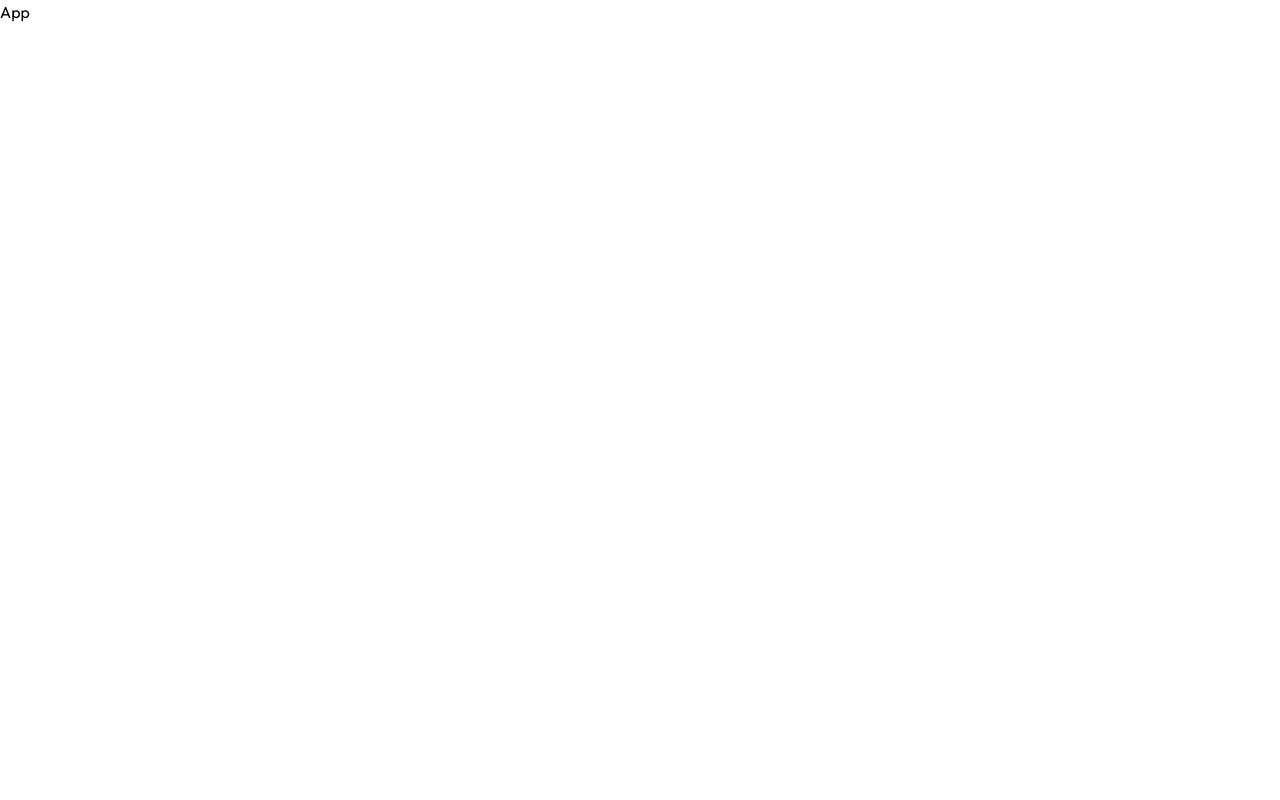
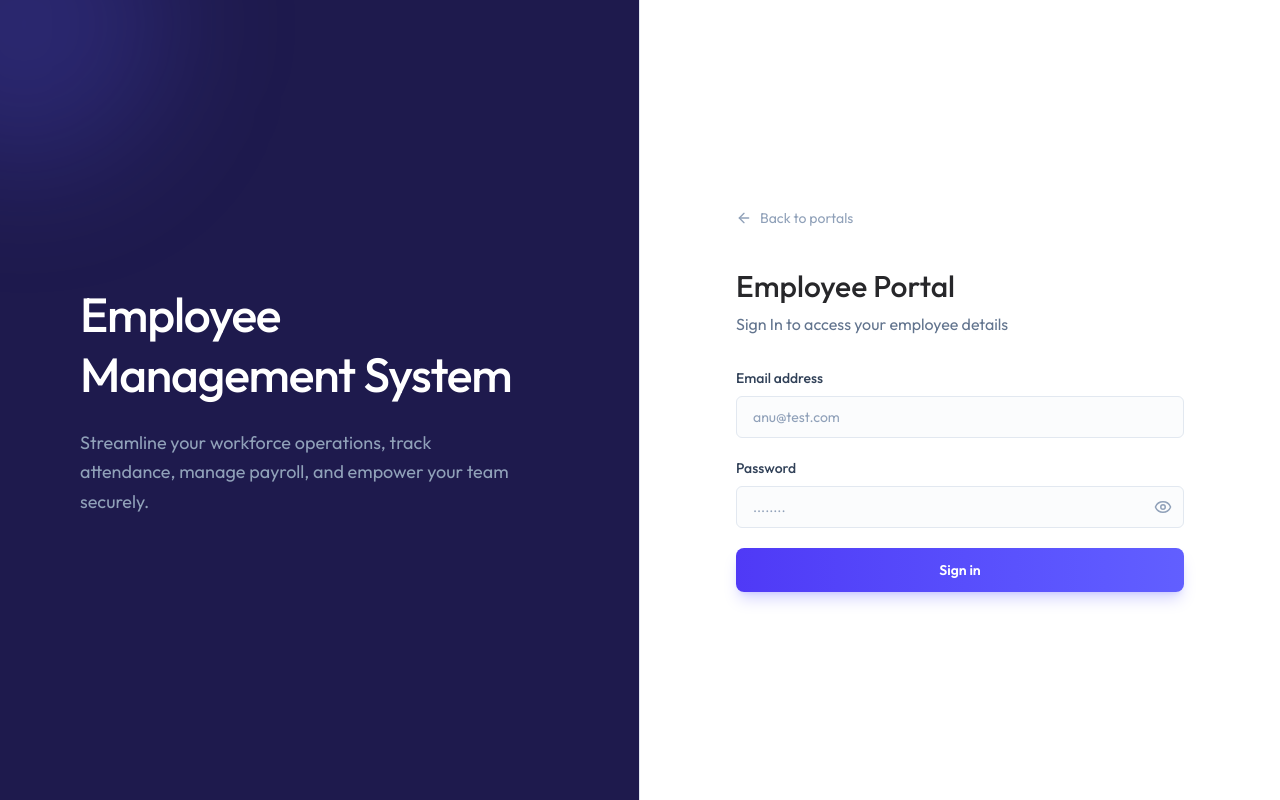
Before and after one commit to Vikneswari-123/EMS-MERN, a React (Vite) app in the folder client/: page /login/employee in a window 1280 px wide. Built offline with nearby package versions, Linux system fonts and the light colour scheme.

Commit message:
login form completed

```diff
--- a/client/src/App.jsx
+++ b/client/src/App.jsx
@@ -1,10 +1,37 @@
-import React from 'react'
+import { Toaster } from "react-hot-toast"
+import { Route, Routes } from "react-router-dom"
+import Dashboard from "./pages/Dashboard"
+import Employees from "./pages/Employees"
+import Attendance from "./pages/Attendance"
+import Leave from "./pages/Leave"
+import Payslips from "./pages/Payslips"
+import Settings from "./pages/Settings"
+import Layout from "./pages/Layout"
+import LoginLanding from "./pages/LoginLanding"
+import { Navigate } from "react-router-dom"
+import PrintPayslip from "./pages/Payslips"
+import LoginForm from "./components/LoginForm"
 
 const App = () => {
   return (
-    <div>
-      App
-    </div>
+    <>
+      <Toaster/>
+      <Routes>
+          <Route path="/login" element={<LoginLanding />} />
+          <Route path="/login/admin" element={<LoginForm role="admin" title="Admin Portal" subtitle="Sign In to manage the organization"/>} />
+          <Route path="/login/employee" element={<LoginForm role="employee" title="Employee Portal" subtitle="Sign In to access your employee details"/>} />
+            <Route element={<Layout />} >
+               <Route path="/dashboard" element={<Dashboard />} />
+                <Route path="/employees" element={<Employees />} />
+                <Route path="/attendance" element={<Attendance />} />
+                <Route path="/leave" element={<Leave />} />
+                <Route path="/payslips" element={<Payslips />} />
+                <Route path="/settings" element={<Settings />} />
+            </Route>
+          <Route path="/print/payslips/:id" element={<PrintPayslip />} />
+          <Route path="*" element={<Navigate to="/dashboard" replace />} />
+      </Routes>
+    </>
   )
 }
 
--- /dev/null
+++ b/client/src/components/LoginForm.jsx
@@ -0,0 +1,78 @@
+import React from 'react'
+import LoginLeftSide from './LoginLeftSide'
+import { Link } from 'react-router-dom';
+import { ArrowLeftIcon, EyeIcon, EyeOffIcon, Loader2Icon } from 'lucide-react';
+import { useState } from 'react';
+
+
+const LoginForm = ({role, title, subtitle}) => {
+
+    const [email, setEmail] = useState("");
+    const [password, setPassword] = useState("");
+    const [showPassword, setShowPassword] = useState(false);
+    const [error, setError] = useState("");
+    const [loading, setLoading] = useState(false)
+
+    const handleSubmit = async (e) => {
+        e.preventDefault();
+    }
+
+  return (
+    <div className='min-h-screen flex flex-col md:flex-row'>
+        <LoginLeftSide/>
+        <div className='flex-1 flex items-center justify-center p-6 sm:p-12 bg-white'>
+            <div className="w-full max-w-md animate-fade-in">
+            <Link to="/login" className='inline-flex items-center
+            gap-2 text-sm text-slate-400 hover:text-slate-700 mb-10 transition-colors'>
+                <ArrowLeftIcon size={16}/>Back to portals
+            </Link>
+
+            <div className='mb-8'>
+                <h1 className='text-2xl sm:text-3xl font-medium text-zinc-800'>{title}</h1>
+                <p className='text-slate-500 text-sm sm:text-base mt-2'>{subtitle}</p>
+            </div>
+
+            {error && (
+                <div className='mb-6 p-4 bg-rose-50 border border-rose-200
+                text-rose-700 text-sm rounded-xl flex items-start gap-3'>
+                    <div className='w-1.5 h-1.5 rounded-full bg-rose-500 mt-1.5
+                    shrink-0'/>
+                </div>
+            )}
+
+            <form className='space-y-5' onSubmit={handleSubmit}>
+                <div>
+                    <label className='block text-sm font-medium text-slate-700 mb-2'>Email address</label>
+                    <input type="email" value={email}
+                    onChange={(e)=>setEmail(e.target.value)} required placeholder='anu@test.com'/>
+                </div>
+
+                <div>
+                    <label className='block text-sm font-medium text-slate-700 mb-2'>Password</label>
+                    <div className='relative'>
+                        <input type={showPassword? 'text': 'password'} value={password}
+                    onChange={(e)=>setPassword(e.target.value)} required className='pr-11'
+                    placeholder='........'/>
+                    <button type='button' className='absolute right-3 top-1/2 -translate-y-1/2 text-slate-400 hover:text-slate-600
+                    transition-colors cursor-pointer' onClick={()=>setShowPassword(!showPassword)}>
+                        {showPassword? <EyeOffIcon size={18}/>:
+                        <EyeIcon size={18}/>}
+                    </button>
+                    </div>
+
+                </div>
+
+                <button type='submit' disabled={loading} className='w-full py-3 bg-linear-to-r from-indigo-600 to-indigo-500
+                text-sm font-semibold text-white hover:from-indigo-700 hover:to-indigo-600 rounded-lg transition-all duration-200 disabled:opacity-50 shadow-lg shadow-indigo-500/25 active:scale-[0.98] flex items-center justify-center cursor-pointer'>
+                    {loading && <Loader2Icon className='animate-spin h-4 w-4 mr-2'/>}
+                    Sign in
+                </button>
+            </form>
+        </div>
+        </div>
+
+    </div>
+  )
+}
+
+export default LoginForm;
--- /dev/null
+++ b/client/src/components/LoginLeftSide.jsx
@@ -0,0 +1,21 @@
+
+
+const LoginLeftSide = () => {
+  return (
+    <div className="hidden md:flex w-1/2 bg-indigo-950 relative overflow-hidden border-r border-slate-200">
+
+        <div className="absolute -top-30 -left-30 w-72 h-72
+        bg-indigo-500/20 rounded-full blur-3xl"></div>
+
+         <div className="relative z-10 flex flex-col items-start justify-center p-12 lg:p-20 w-full h-full">
+            <h1 className="text-4xl lg:text-5xl font-medium
+            text-white mb-6 leading-tight tracking-tight">Employee<br/> Management System</h1>
+            <p className="text-slate-400 text-lg max-w-md leading-relaxed">Streamline your workforce operations,
+                track attendance, manage payroll, and empower your team securely.
+            </p>
+         </div>
+    </div>
+  )
+}
+
+export default LoginLeftSide
--- /dev/null
+++ b/client/src/pages/Attendance.jsx
@@ -0,0 +1,9 @@
+
+
+const Attendance = () => {
+  return (
+    <div>Attendance</div>
+  )
+}
+
+export default Attendance
--- a/client/src/pages/Dashboard.jsx
+++ b/client/src/pages/Dashboard.jsx
@@ -0,0 +1,9 @@
+
+
+const Dashboard = () => {
+  return (
+    <div>Dashboard</div>
+  )
+}
+
+export default Dashboard
--- /dev/null
+++ b/client/src/pages/Employees.jsx
@@ -0,0 +1,9 @@
+
+
+const Employees = () => {
+  return (
+    <div>Employees</div>
+  )
+}
+
+export default Employees
--- /dev/null
+++ b/client/src/pages/Layout.jsx
@@ -0,0 +1,16 @@
+import { Outlet } from "react-router-dom"
+
+const Layout = () => {
+  return (
+    <div className="flex h-screen bg-linear-to-br from-slate-50 via-white to-indigo-50/30">
+        <p>Sidebar</p>
+        <main className="flex-1 overflow-y-auto">
+            <div className="p-4 pt-16 sm:p-6 sm:pt-6 lg:p-8 max-w-400 mx-auto">
+                <Outlet/>
+            </div>
+        </main>
+    </div>
+  )
+}
+
+export default Layout
--- /dev/null
+++ b/client/src/pages/Leave.jsx
@@ -0,0 +1,9 @@
+
+
+const Leave = () => {
+  return (
+    <div>Leave</div>
+  )
+}
+
+export default Leave
--- /dev/null
+++ b/client/src/pages/LoginLanding.jsx
@@ -0,0 +1,69 @@
+import { ArrowRightIcon, ShieldIcon, UserIcon } from "lucide-react"
+import LoginLeftSide from "../components/LoginLeftSide"
+import { Link } from "react-router-dom"
+
+
+const LoginLanding = () => {
+
+    const portalOptions=[
+        {
+            to:"/login/admin",
+            title:"Admin Portal",
+            subtitle:"Manage employees, departments, payroll, and system configurations.",
+            icon:ShieldIcon
+        },
+
+        {
+            to:"/login/employee",
+            title:"Employee Portal",
+            subtitle:"View your profile, track attendance, request time off, and access payslips.",
+            icon:UserIcon
+        }
+]
+
+  return (
+    <div className="min-h-screen flex flex-col md:flex-row">
+        <LoginLeftSide/>
+        <div className="w-full md:w-1/2 flex flex-col items-center justify-center p-6
+        sm:p-12 lg:p-16 relative overflow-y-auto min-h-screen">
+
+            <div className="w-full max-w-md animate-fade-in relative z-10">
+                {/* Header */}
+                <div className="mb-10 text-center md:text-left">
+                    <h2 className="text-3xl font-medium text-slate-900
+                    tracking-tight mb-3">Welcome Back</h2>
+                    <p className="text-slate-500">Select your portal to securely access the system.</p>
+                </div>
+
+                {/* Portals List */}
+                <div className="space-y-4">
+                    {portalOptions.map((portal)=>(
+                        <Link key={portal.to} to={portal.to}
+                        className="group block bg-slate-50 border border-slate-200
+                        rounded-lg p-5 sm:p-6 transition-all duration-300
+                        hover:border-indigo-400 hover:bg-indigo-50">
+                            <div className="relative z-10 flex items-center justify-between gap-4 sm:gap-5">
+                                <h3 className="text-lg text-slate-800 group-hover:text-indigo-600 mb-1
+                                transition-colors">{portal.title}</h3>
+                                <ArrowRightIcon className="w-4 h-4 text-slate-400
+                                group-hover:text-indigo-600 group-hover:translate-x-1 transition-all
+                                duration-300"/>
+                            </div>
+                        </Link>
+                        ))}
+
+                </div>
+
+                {/*Footer*/}
+                <div className="mt-12 text-center md:text-left text-sm text-slate-400">
+                    <p>© 2026 Sync. All rights reserved.</p>
+                </div>
+            </div>
+
+        </div>
+
+    </div>
+  )
+}
+
+export default LoginLanding
--- /dev/null
+++ b/client/src/pages/Payslips.jsx
@@ -0,0 +1,9 @@
+
+
+const Payslips = () => {
+  return (
+    <div>Payslips</div>
+  )
+}
+
+export default Payslips
--- /dev/null
+++ b/client/src/pages/Settings.jsx
@@ -0,0 +1,9 @@
+
+
+const Settings = () => {
+  return (
+    <div>Settings</div>
+  )
+}
+
+export default Settings
```
